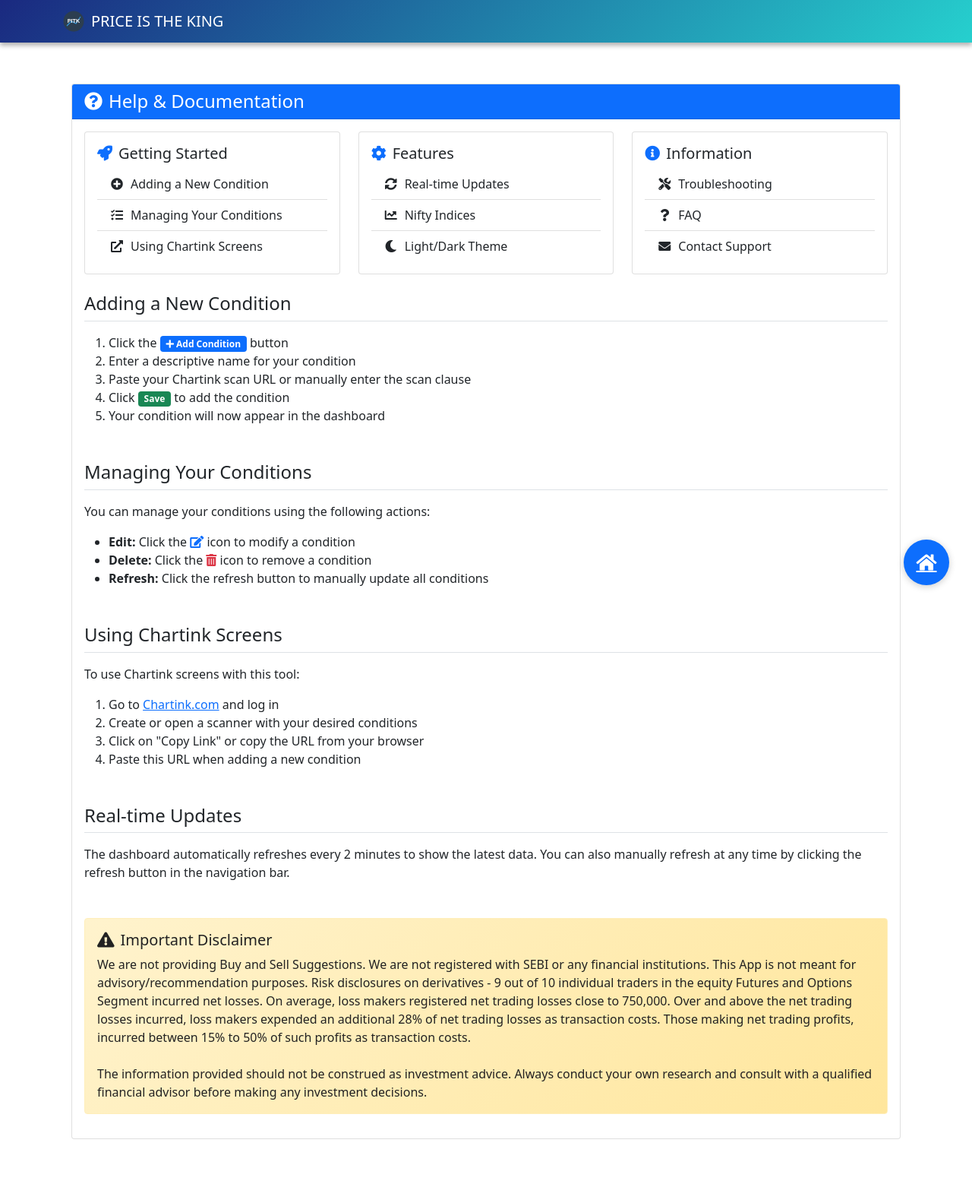
After one commit to imvasifa/PITK1, a Flask app: page /help in a window 1280 px wide. The commit adds this page. Shown: the whole page at 76% size. Run offline with Flask 3, Linux system fonts and the light colour scheme; the visitor is signed in with stand-in values (Sample User, id 1); data that the repository does not hold is empty; parts of the project's set-up code (start-up, migrations or seed data) failed here and were passed over; some libraries are stand-ins or nearby versions.

Commit message:
DISCLAIMER : add help page and enhance login session management

```diff
--- /dev/null
+++ b/templates/help.html
@@ -0,0 +1,152 @@
+{% extends "base.html" %}
+
+{% block title %}Help - PRICE IS THE KING{% endblock %}
+
+{% block content %}
+<div class="container mt-4">
+    <div class="row">
+        <div class="col-12">
+            <div class="card mb-4">
+                <div class="card-header bg-primary text-white">
+                    <h4 class="mb-0"><i class="fas fa-question-circle me-2"></i>Help & Documentation</h4>
+                </div>
+                <div class="card-body">
+                    <div class="row">
+                        <div class="col-md-4 mb-4">
+                            <div class="card h-100">
+                                <div class="card-body">
+                                    <h5 class="card-title"><i class="fas fa-rocket me-2 text-primary"></i>Getting Started</h5>
+                                    <div class="list-group list-group-flush">
+                                        <a href="#add-condition" class="list-group-item list-group-item-action">
+                                            <i class="fas fa-plus-circle me-2"></i>Adding a New Condition
+                                        </a>
+                                        <a href="#manage-conditions" class="list-group-item list-group-item-action">
+                                            <i class="fas fa-tasks me-2"></i>Managing Your Conditions
+                                        </a>
+                                        <a href="#using-chartink" class="list-group-item list-group-item-action">
+                                            <i class="fas fa-external-link-alt me-2"></i>Using Chartink Screens
+                                        </a>
+                                    </div>
+                                </div>
+                            </div>
+                        </div>
+
+                        <div class="col-md-4 mb-4">
+                            <div class="card h-100">
+                                <div class="card-body">
+                                    <h5 class="card-title"><i class="fas fa-cog me-2 text-primary"></i>Features</h5>
+                                    <div class="list-group list-group-flush">
+                                        <a href="#real-time-updates" class="list-group-item list-group-item-action">
+                                            <i class="fas fa-sync-alt me-2"></i>Real-time Updates
+                                        </a>
+                                        <a href="#nifty-indices" class="list-group-item list-group-item-action">
+                                            <i class="fas fa-chart-line me-2"></i>Nifty Indices
+                                        </a>
+                                        <a href="#themes" class="list-group-item list-group-item-action">
+                                            <i class="fas fa-moon me-2"></i>Light/Dark Theme
+                                        </a>
+                                    </div>
+                                </div>
+                            </div>
+                        </div>
+
+                        <div class="col-md-4 mb-4">
+                            <div class="card h-100">
+                                <div class="card-body">
+                                    <h5 class="card-title"><i class="fas fa-info-circle me-2 text-primary"></i>Information</h5>
+                                    <div class="list-group list-group-flush">
+                                        <a href="#troubleshooting" class="list-group-item list-group-item-action">
+                                            <i class="fas fa-tools me-2"></i>Troubleshooting
+                                        </a>
+                                        <a href="#faq" class="list-group-item list-group-item-action">
+                                            <i class="fas fa-question me-2"></i>FAQ
+                                        </a>
+                                        <a href="#contact" class="list-group-item list-group-item-action">
+                                            <i class="fas fa-envelope me-2"></i>Contact Support
+                                        </a>
+                                    </div>
+                                </div>
+                            </div>
+                        </div>
+                    </div>
+
+                    <div id="add-condition" class="mb-5">
+                        <h4 class="border-bottom pb-2 mb-3">Adding a New Condition</h4>
+                        <ol>
+                            <li>Click the <span class="badge bg-primary"><i class="fas fa-plus"></i> Add Condition</span> button</li>
+                            <li>Enter a descriptive name for your condition</li>
+                            <li>Paste your Chartink scan URL or manually enter the scan clause</li>
+                            <li>Click <span class="badge bg-success">Save</span> to add the condition</li>
+                            <li>Your condition will now appear in the dashboard</li>
+                        </ol>
+                    </div>
+
+                    <div id="manage-conditions" class="mb-5">
+                        <h4 class="border-bottom pb-2 mb-3">Managing Your Conditions</h4>
+                        <p>You can manage your conditions using the following actions:</p>
+                        <ul>
+                            <li><strong>Edit:</strong> Click the <i class="fas fa-edit text-primary"></i> icon to modify a condition</li>
+                            <li><strong>Delete:</strong> Click the <i class="fas fa-trash-alt text-danger"></i> icon to remove a condition</li>
+                            <li><strong>Refresh:</strong> Click the refresh button to manually update all conditions</li>
+                        </ul>
+                    </div>
+
+                    <div id="using-chartink" class="mb-5">
+                        <h4 class="border-bottom pb-2 mb-3">Using Chartink Screens</h4>
+                        <p>To use Chartink screens with this tool:</p>
+                        <ol>
+                            <li>Go to <a href="https://chartink.com/" target="_blank">Chartink.com</a> and log in</li>
+                            <li>Create or open a scanner with your desired conditions</li>
+                            <li>Click on "Copy Link" or copy the URL from your browser</li>
+                            <li>Paste this URL when adding a new condition</li>
+                        </ol>
+                    </div>
+
+                    <div id="real-time-updates" class="mb-5">
+                        <h4 class="border-bottom pb-2 mb-3">Real-time Updates</h4>
+                        <p>The dashboard automatically refreshes every 2 minutes to show the latest data. You can also manually refresh at any time by clicking the refresh button in the navigation bar.</p>
+                    </div>
+
+                    <div id="disclaimer" class="alert alert-warning">
+                        <h5><i class="fas fa-exclamation-triangle me-2"></i>Important Disclaimer</h5>
+                        <p class="mb-0">
+                            We are not providing Buy and Sell Suggestions. We are not registered with SEBI or any financial institutions.
+                            This App is not meant for advisory/recommendation purposes. Risk disclosures on derivatives - 9 out of 10 individual traders in the equity Futures and Options Segment incurred net losses. On average, loss makers registered net trading losses close to 750,000. Over and above the net trading losses incurred, loss makers expended an additional 28% of net trading losses as transaction costs. Those making net trading profits, incurred between 15% to 50% of such profits as transaction costs.
+                            <br><br>
+                            The information provided should not be construed as investment advice. Always conduct your own research and consult with a qualified financial advisor before making any investment decisions.
+                        </p>
+                    </div>
+                </div>
+            </div>
+        </div>
+    </div>
+</div>
+
+<style>
+    .card {
+        transition: transform 0.2s ease, box-shadow 0.2s ease;
+        border: 1px solid rgba(0,0,0,.125);
+    }
+    .card:hover {
+        transform: translateY(-5px);
+        box-shadow: 0 10px 20px rgba(0,0,0,0.1);
+    }
+    .list-group-item {
+        border-left: none;
+        border-right: none;
+    }
+    .list-group-item:first-child {
+        border-top: none;
+    }
+    .list-group-item:last-child {
+        border-bottom: none;
+    }
+    .list-group-item i {
+        width: 20px;
+        text-align: center;
+    }
+    h4 {
+        color: var(--primary-color);
+    }
+</style>
+{% endblock %}
```
Also changed, not shown: app3.py (+93 -36 lines), templates/index.html (+105 -190 lines).
